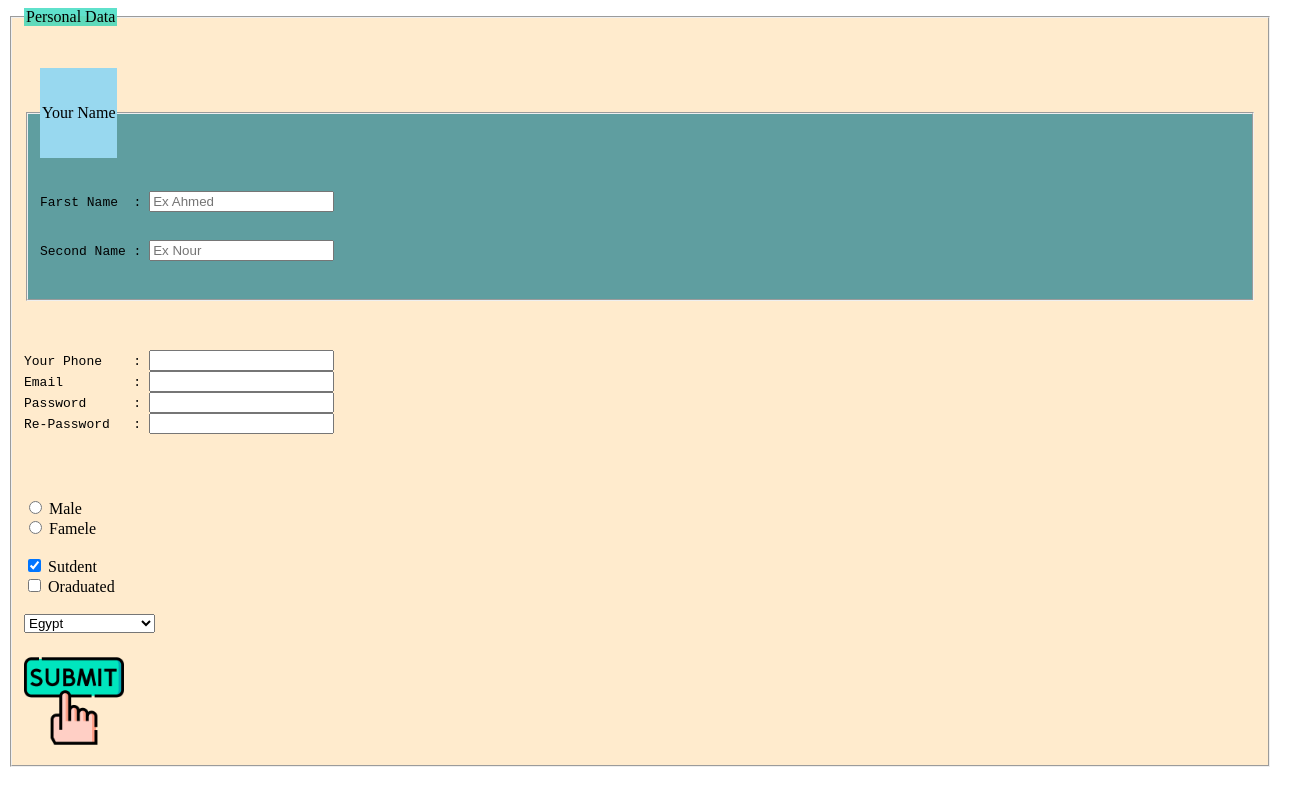
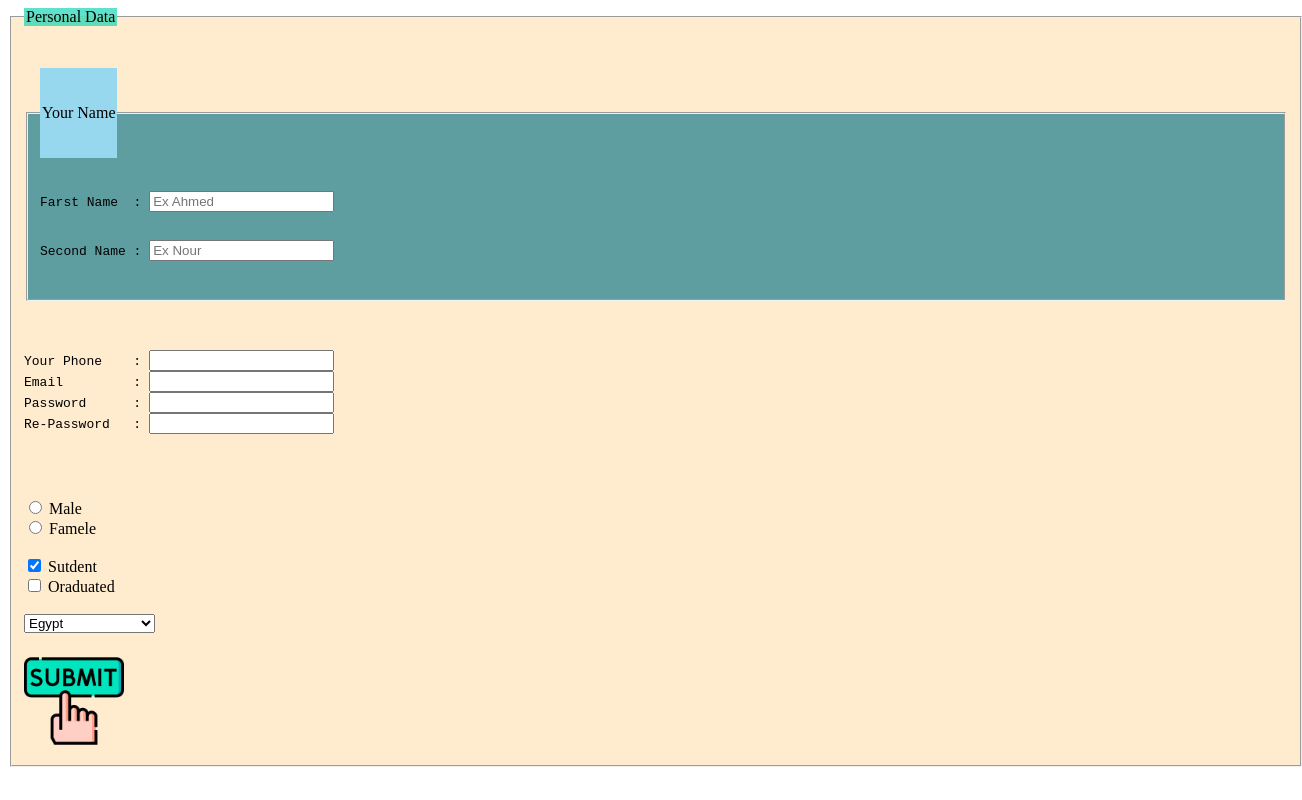
Before and after one commit to Nour4g/Assignment_2, a plain HTML site: page index.html in a window 1280 px wide. Shown: the whole page, 1302 px wide, since content can reach past the window. Drawn offline with Linux system fonts and the light colour scheme.

Commit message:
Update index.html

```diff
--- a/index.html
+++ b/index.html
@@ -10,7 +10,7 @@
 <body>
 
 
-    <fieldset style="background-color: blanchedalmond;">
+    <fieldset style="background-color: blanchedalmond;width: 100%;">
 
         <legend style="background-color:#17d4b4af ;">Personal Data</legend>
 
```
